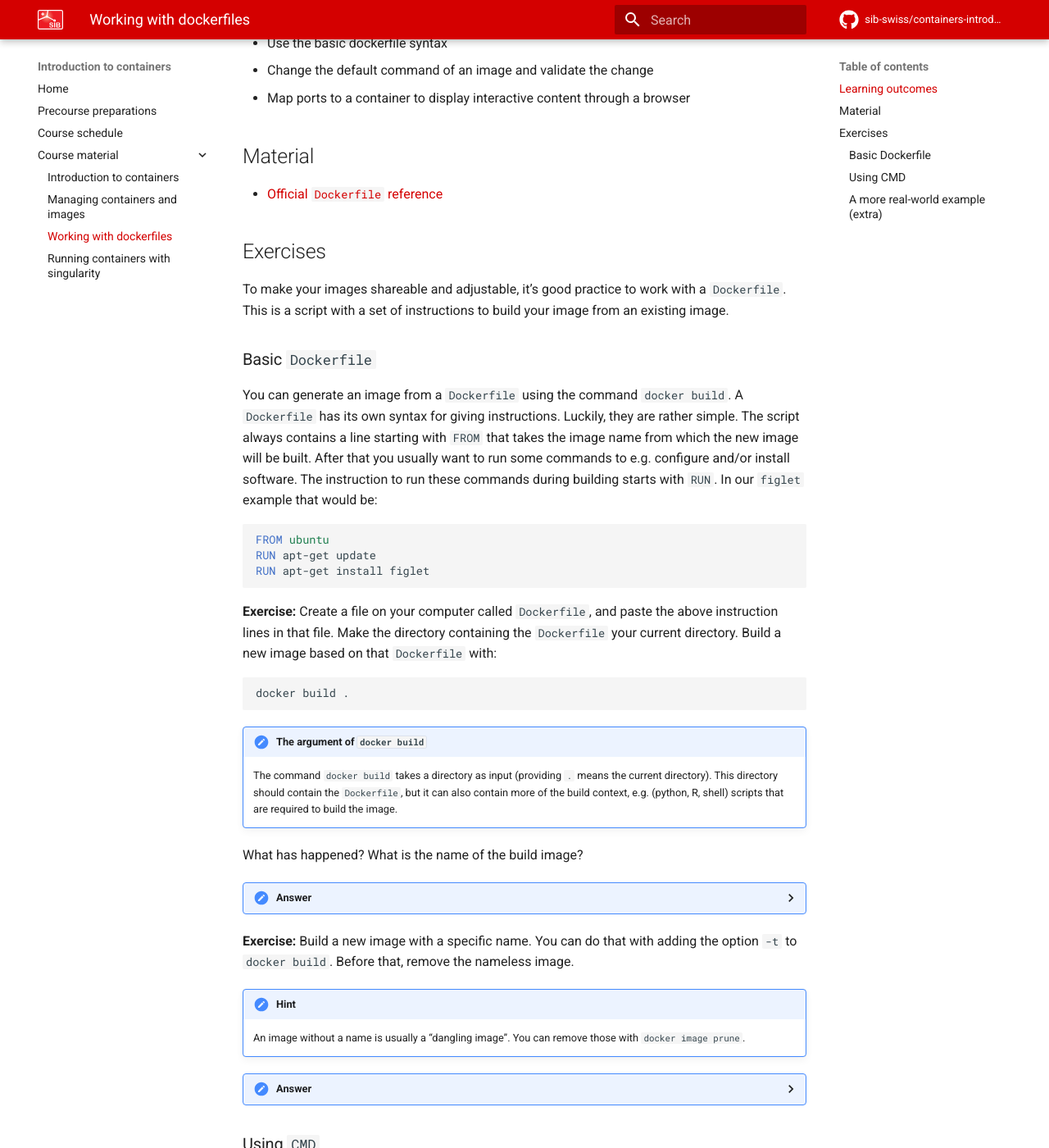
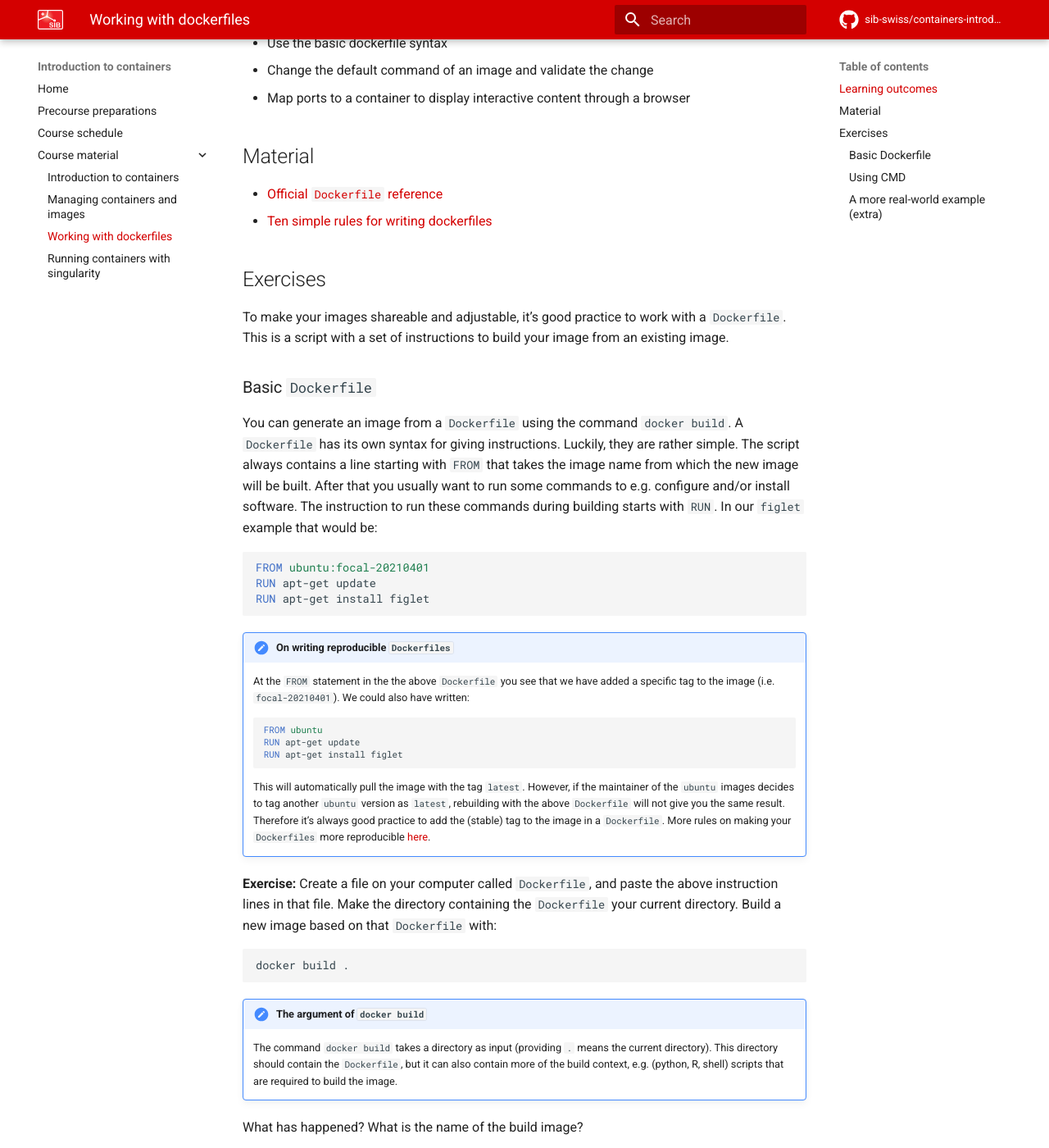
Before and after one commit to sib-swiss/containers-introduction-training, an MkDocs documentation site: the page built from docs/course_material/dockerfiles.md, in a window 1280 px wide and 1400 px high, scrolled down 266 px. Shown: the whole window at 82% size. Built offline with MkDocs 1.6.1 and Material for MkDocs 9.7.7, drawn with Linux system fonts in a browser that asks for light colours; comment, search, counter and statistics services are not loaded; some of the changed text lies outside the part shown.

Commit message:
more about reproducibility

````diff
--- a/docs/course_material/dockerfiles.md
+++ b/docs/course_material/dockerfiles.md
@@ -10,6 +10,7 @@
 ## Material
 
 * [Official `Dockerfile` reference](https://docs.docker.com/engine/reference/builder/)
+* [Ten simple rules for writing dockerfiles](https://journals.plos.org/ploscompbiol/article?id=10.1371/journal.pcbi.1008316)
 
 ## Exercises
 
@@ -20,10 +21,22 @@ To make your images shareable and adjustable, it's good practice to work with a
 You can generate an image from a `Dockerfile` using the command `docker build`. A `Dockerfile` has its own syntax for giving instructions. Luckily, they are rather simple. The script always contains a line starting with `FROM` that takes the image name from which the new image will be built. After that you usually want to run some commands to e.g. configure and/or install software. The instruction to run these commands during building starts with `RUN`.  In our `figlet` example that would be:
 
 ```dockerfile
-FROM ubuntu
+FROM ubuntu:focal-20210401
 RUN apt-get update
 RUN apt-get install figlet
 ```
+
+!!! note "On writing reproducible `Dockerfiles`"
+    At the `FROM` statement in the the above `Dockerfile` you see that we have added a specific tag to the image (i.e. `focal-20210401`). We could also have written:
+
+    ```dockerfile
+    FROM ubuntu
+    RUN apt-get update
+    RUN apt-get install figlet
+    ```
+
+    This will automatically pull the image with the tag `latest`. However, if the maintainer of the `ubuntu` images decides to tag another `ubuntu` version as `latest`, rebuilding with the above `Dockerfile` will not give you the same result. Therefore it's always good practice to add the (stable) tag to the image in a `Dockerfile`. More rules on making your `Dockerfiles` more reproducible [here](https://journals.plos.org/ploscompbiol/article?id=10.1371/journal.pcbi.1008316).
+
 
 **Exercise:** Create a file on your computer called `Dockerfile`, and paste the above instruction lines in that file. Make the directory containing the `Dockerfile` your current directory. Build a new image based on that `Dockerfile` with:
 
@@ -67,7 +80,7 @@ What has happened? What is the name of the build image?
 As you might remember the second positional argument of `docker run` is a command (i.e. `docker run IMAGE [CMD]`). If you leave it empty, it uses the default command. You can change the default command in the `Dockerfile` with an instruction starting with `CMD`. For example:
 
 ```dockerfile
-FROM ubuntu
+FROM ubuntu:focal-20210401
 RUN apt-get update
 RUN apt-get install figlet
 CMD figlet 'My image works!'
@@ -132,16 +145,18 @@ CMD figlet 'My image works!'
     You have seen in the output of `docker inspect` that docker translates the command (i.e. `figlet "my image works!"`) into this: `["/bin/sh", "-c", "figlet 'My image works!'"]`. The notation we used in the `Dockerfile` is the *shell notation* while the notation with the square brackets (`[]`) is the *exec-notation*. You can use both notations in your `Dockerfile`. Altough the *shell notation* is more readable, the *exec notation* is directly used by the image, and therefore less ambiguous.
 
     A `Dockerfile` with shell notation:
+
     ```dockerfile
-    FROM ubuntu
+    FROM ubuntu:focal-20210401
     RUN apt-get update
     RUN apt-get install figlet
     CMD figlet 'My image works!'
     ```
 
     A `Dockerfile` with exec notation:
+
     ```dockerfile
-    FROM ubuntu
+    FROM ubuntu:focal-20210401
     RUN apt-get update
     RUN apt-get install figlet
     CMD ["/bin/sh", "-c", "figlet 'My image works!'"]
@@ -171,10 +186,15 @@ This will create an image from the existing `python` image. It will also install
 
 **Exercise:** Build an image based on this `Dockerfile` and give it a meaningful name.
 
+??? done "Answer"
+    ```sh
+    docker build -t jupyter-lab .
+    ```
+
 You can now run a container from the image. However, you will have to tell docker where to publish port 8888 from the docker container with `-p [CONTAINERPORT:HOSTPORT]`. We choose to publish it to the same port number:
 
 ```sh
-docker run -it -p 8888:8888 jupyter-lab
+docker run --rm -it -p 8888:8888 jupyter-lab
 ```
 
 By running the above command, a container will be started exposing jupyterhub at port 8888 at localhost. You can approach the instance of jupyterhub by typing `localhost:8888` in your browser. You will be asked for a token. You can find this token in the terminal from which you have started the container.
@@ -191,4 +213,14 @@ jupyter-lab
 By doing this you have a completely isolated and shareable python environment running jupyter lab, but with your local files available to it.
 
 !!! note
-    Jupyter has a wide range of pre-built images available [here](https://jupyter-docker-stacks.readthedocs.io/en/latest/using/common.html)
+    Jupyter has a wide range of pre-built images available [here](https://jupyter-docker-stacks.readthedocs.io/en/latest/using/common.html). Example syntax with a pre-built jupyter image would look like:
+
+    ```sh
+    docker run \
+    --rm \
+    -e JUPYTER_ENABLE_LAB=yes \
+    -p 8888:8888 \
+    jupyter/base-notebook
+    ```
+
+    Using the above will also give you easier control over security, users and permissions.
````
Also changed, not shown: other parts of docs/course_material/dockerfiles.md (+4 -2 lines).
